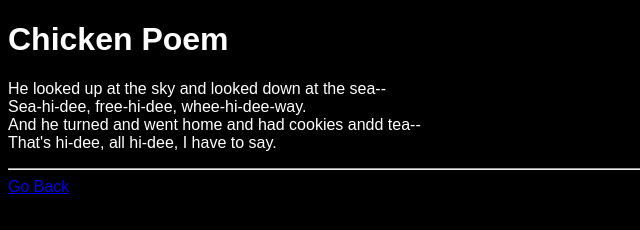
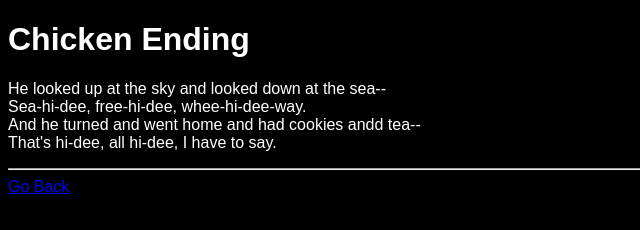
Before and after one commit to BigTurtle8/test-website, a plain HTML site: page poem-results/chicken.html in a window 1280 px wide. Shown: the full height of the page, 0-640 px from the left. Drawn offline with Linux system fonts and the light colour scheme.

Commit message:
Update chicken.html

```diff
--- a/poem-results/chicken.html
+++ b/poem-results/chicken.html
@@ -7,7 +7,7 @@
 	</head>
 
 	<body>
-		<h1>Chicken Poem</h1>
+		<h1>Chicken Ending</h1>
 		<p>
 			He looked up at the sky and looked down at the sea--<br>
 			Sea-hi-dee, free-hi-dee, whee-hi-dee-way.<br>
```
